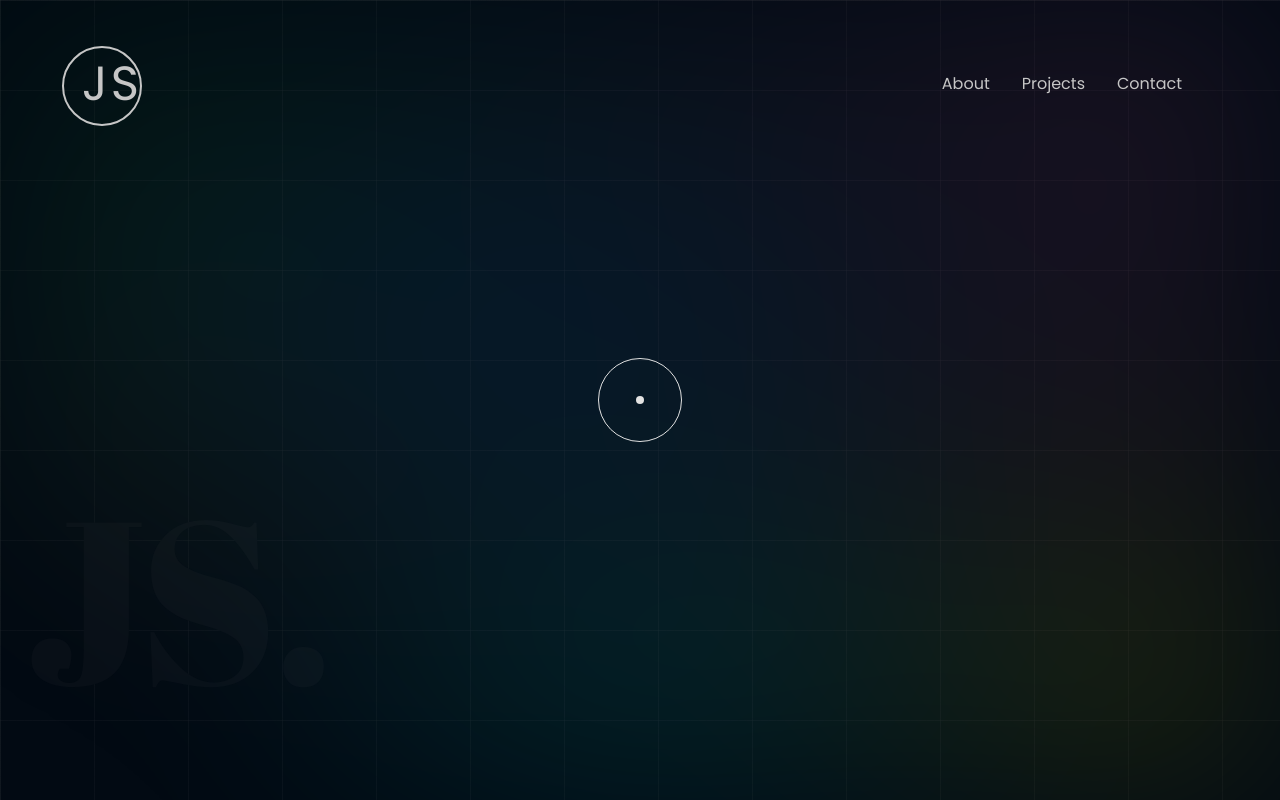
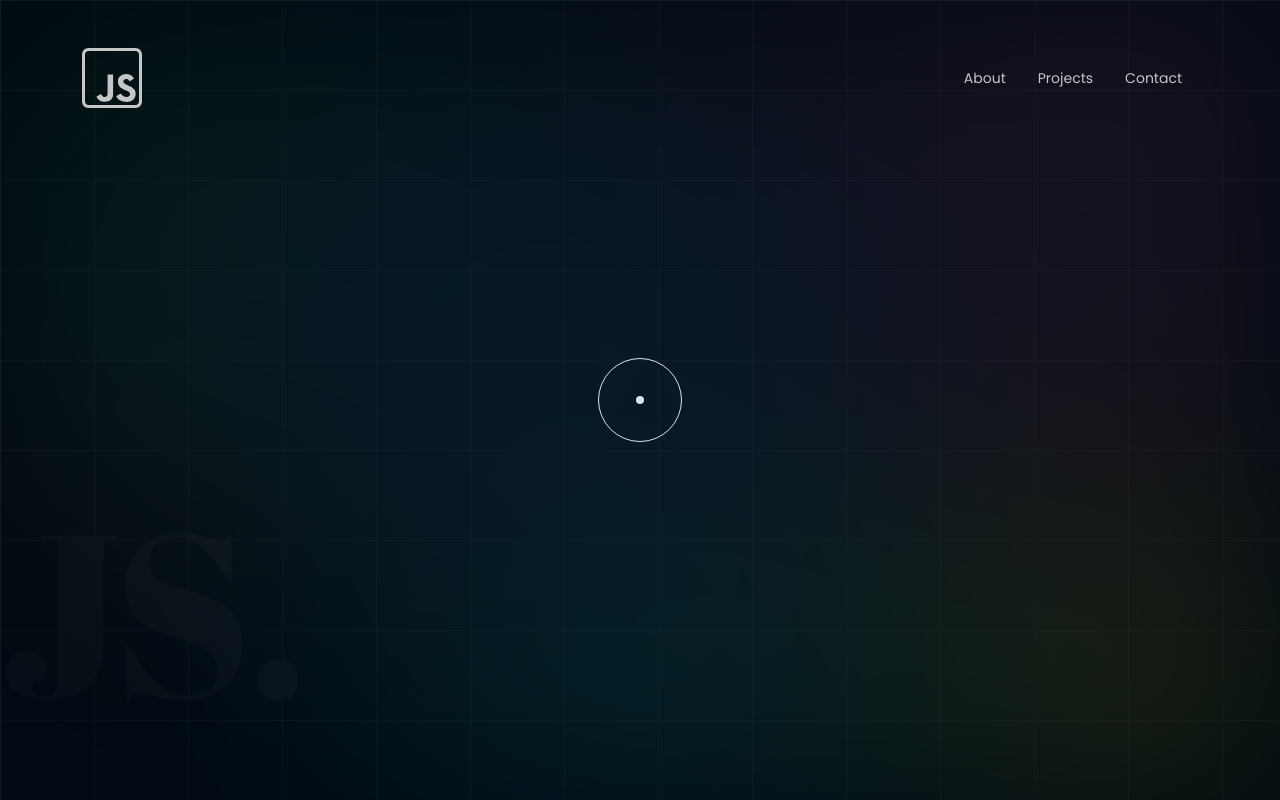
Before and after one commit to saxena-jayant/Portfolio-, a Next.js app: page / in a window 1280 px wide. Built offline with nearby package versions, Linux system fonts and the light colour scheme.

Commit message:
Updated logo

```diff
--- a/app/page.js
+++ b/app/page.js
@@ -110,8 +110,7 @@ export default function Home() {
           letterSpacing: "-0.3rem",
           opacity: "1",
           zIndex: "-1",
-          bottom: "1vw",
-          left: "2vw",
+          bottom: "0px",
         }}
       >
         JS.
--- a/components/Nav/index.js
+++ b/components/Nav/index.js
@@ -1,5 +1,6 @@
 import React from "react";
 import classes from "./Nav.module.scss";
+import Image from "next/image";
 
 const index = ({ textEnter, textLeave }) => {
   return (
@@ -9,14 +10,14 @@ const index = ({ textEnter, textLeave }) => {
         data-bs-theme="dark"
       >
         <div className="container-fluid">
-          <p
-            className={"font-gray-2 font-48 mb-0 " + classes.logo}
+          <Image
+            src="/images/Frame.svg"
+            alt=""
+            width={60}
+            height={60}
             onMouseEnter={textEnter}
             onMouseLeave={textLeave}
-            style={{ letterSpacing: "0.2rem" }}
-          >
-            JS
-          </p>
+          />
           <button
             className="navbar-toggler"
             type="button"
@@ -35,7 +36,7 @@ const index = ({ textEnter, textLeave }) => {
             <ul className="navbar-nav">
               <li className={"nav-item position-relative " + classes.link1}>
                 <p
-                  className="mb-0 font-16 font-gray-2 px-3 py-2"
+                  className="mb-0 font-14 font-gray-2 px-3 py-2"
                   onMouseEnter={textEnter}
                   onMouseLeave={textLeave}
                 >
@@ -45,7 +46,7 @@ const index = ({ textEnter, textLeave }) => {
               </li>
               <li className={"nav-item position-relative " + classes.link2}>
                 <p
-                  className="mb-0 font-16 font-gray-2 px-3 py-2"
+                  className="mb-0 font-14 font-gray-2 px-3 py-2"
                   onMouseEnter={textEnter}
                   onMouseLeave={textLeave}
                 >
@@ -55,7 +56,7 @@ const index = ({ textEnter, textLeave }) => {
               </li>
               <li className={"nav-item position-relative " + classes.link3}>
                 <p
-                  className="mb-0 font-16 font-gray-2 px-3 py-2"
+                  className="mb-0 font-14 font-gray-2 px-3 py-2"
                   onMouseEnter={textEnter}
                   onMouseLeave={textLeave}
                 >
```
Also changed, not shown: public/images/Frame.svg (added), public/images/welcome.svg (deleted).
